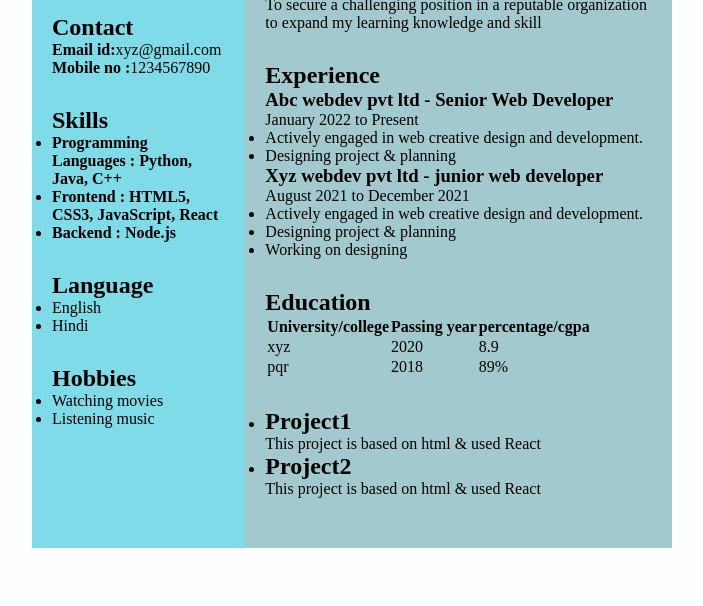
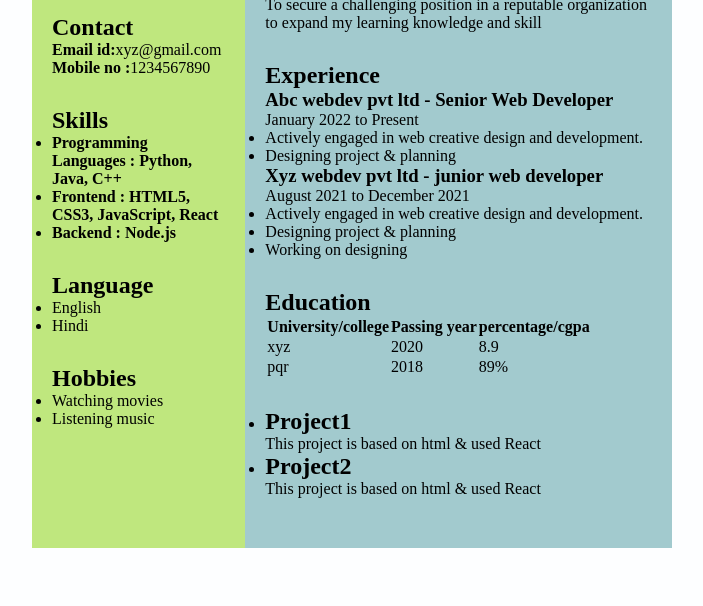
Before and after one commit to meghanakakarla666/Resume, a plain HTML site: page index.html in a window 1280 px wide. Shown: the part 194-800 px from the top of the page, without its empty margins (288-991 px from the left). Drawn offline with Linux system fonts and the light colour scheme.

Commit message:
changed style
changed style

```diff
--- a/style.css
+++ b/style.css
@@ -14,14 +14,14 @@ body {
 	width: 50%;
 	max-width: 1000px;
 	min-height: 100px;
-	background-color: rgb(245, 239, 231);
+	background-color: rgb(245, 241, 231);
 	margin: 0px;
 	display: grid;
 	grid-template-columns: 2fr 4fr;
 }
 .left {
 	position: initial;
-	background-color: rgb(126, 219, 231);
+	background-color: rgb(191, 231, 126);
 	padding: 20px;
 
 }
```
